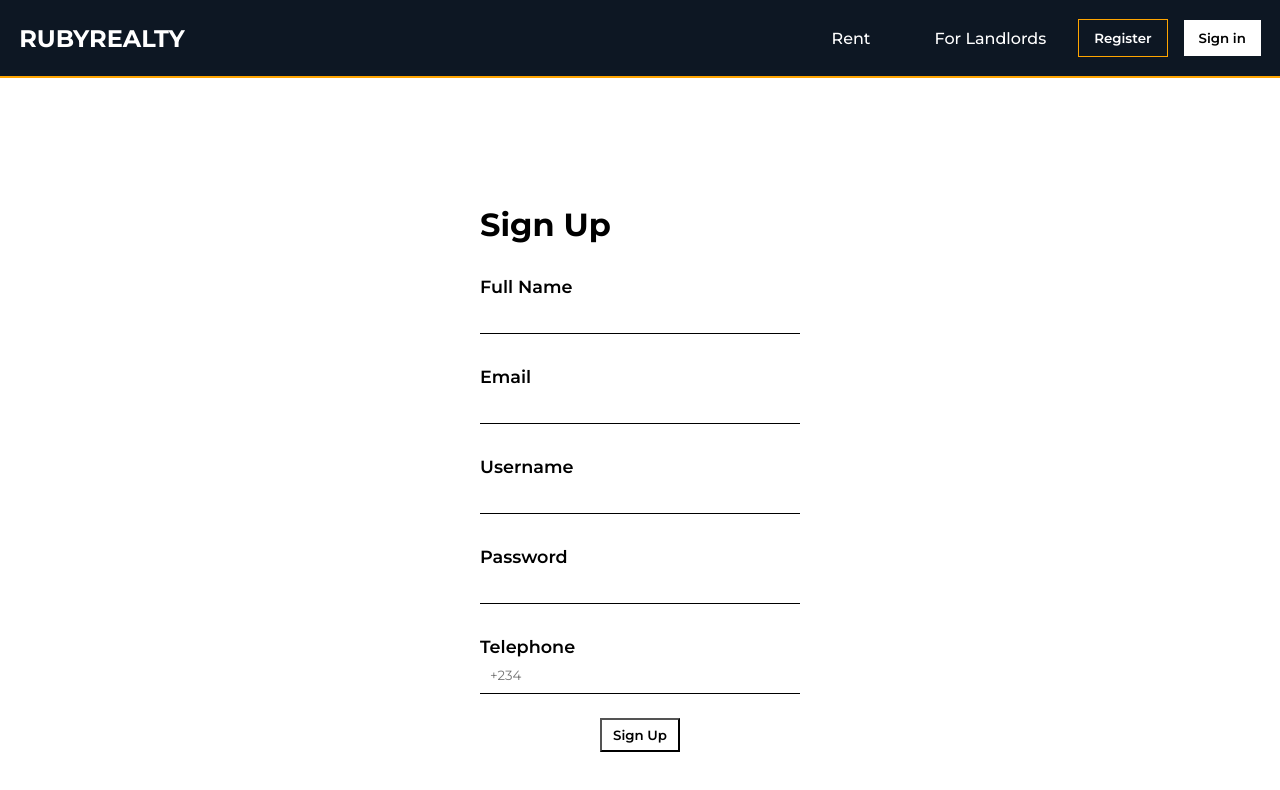
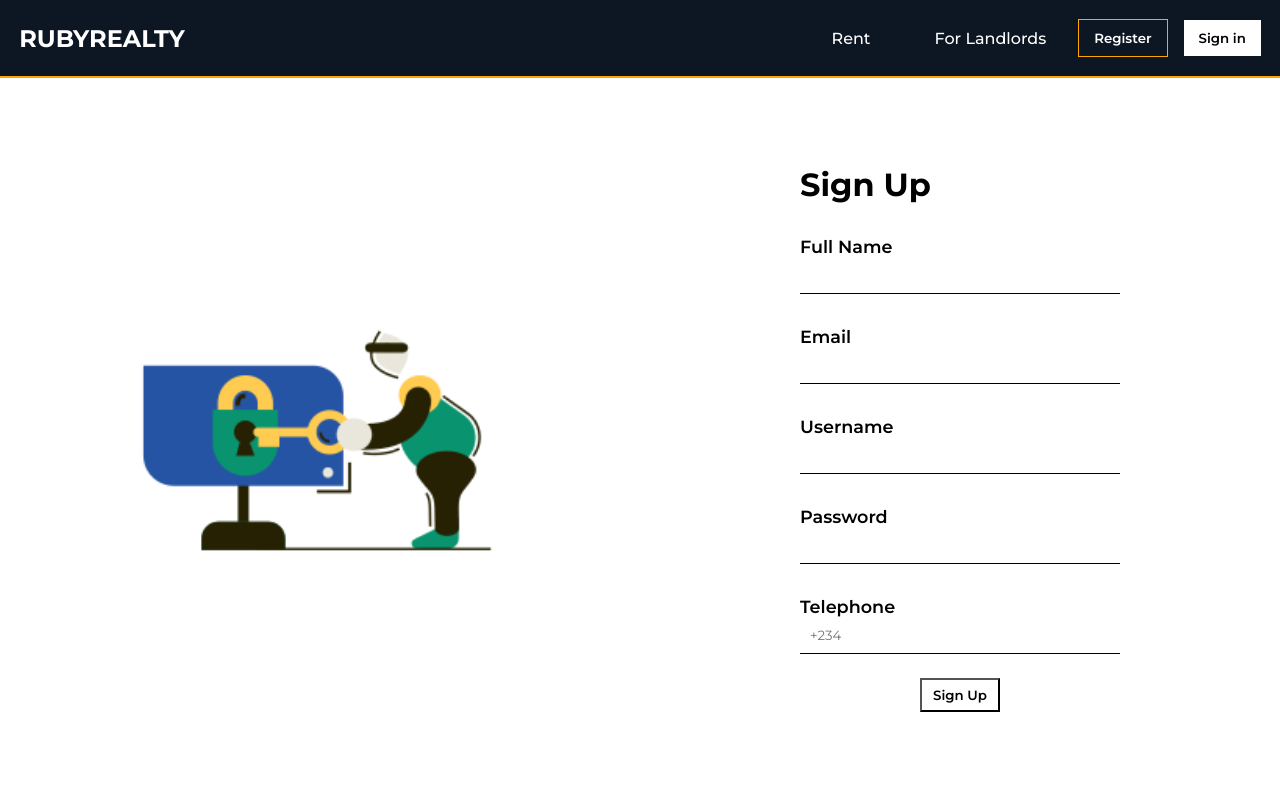
Before and after one commit to Ruby-Fire/Ruby-Homes, a React (Create React App) app: page /register in a window 1280 px wide. Shown: the top 790 px of the page. Built offline with nearby package versions, Linux system fonts and the light colour scheme.

Commit message:
Illuistrations

```diff
--- a/src/Components/Login.jsx
+++ b/src/Components/Login.jsx
@@ -7,6 +7,7 @@ import { useState } from 'react';
 import { useNavigate } from 'react-router-dom';
 import 'react-toastify/dist/ReactToastify.css';
 import Illustration from "../Assets/login-illu.png";
+import { Fade } from 'react-awesome-reveal';
 
 const Container = styled.div`
     display: flex;
@@ -99,6 +100,7 @@ const Login = () => {
     }
 
   return (
+    <Fade>
     <Container>
         <ImageContainer>
             <img src={Illustration} alt="" />
@@ -113,6 +115,7 @@ const Login = () => {
         </form>
         </FormContainer>
     </Container>
+    </Fade>
   )
 }
 
--- a/src/Components/Register.jsx
+++ b/src/Components/Register.jsx
@@ -6,16 +6,15 @@ import { getAuth, createUserWithEmailAndPassword} from "firebase/auth";
 import { toast } from 'react-toastify';
 import { Fade } from "react-awesome-reveal";
 import 'react-toastify/dist/ReactToastify.css';
+import Illustration from "../Assets/signup-illu.png";
+
 
 
 const Container = styled.div`
     display: flex;
-    justify-content: center;
-    align-items: center;
-    height: 100vh;
+    height: 90vh;
 
     form {
-        // border: 2px solid orange;
         display: flex;
         flex-direction: column;
         width: 30vw;
@@ -32,7 +31,6 @@ const Container = styled.div`
         input {
             border: none;
             border-bottom: 1px solid;
-            // margin-top: 1rem;
             padding: 10px;
             outline: none;
         }
@@ -48,6 +46,23 @@ const Container = styled.div`
         }
     }
 `
+const ImageDivider = styled.div`
+        width: 50%;
+        display:flex;
+        align-items: center;
+        justify-content: center;
+
+    img {
+        width : 400px;
+    }
+`
+
+const RegisterForm = styled.div`
+    width: 50%;
+    display:flex;
+    overflow-y: scroll;
+`
+
 
 const Register = () => {
     const firebaseConfig = {
@@ -105,11 +120,14 @@ const Register = () => {
     }
    }
     return (
-        <Fade direction="right">
+        <Fade>
         <Container>
+            <ImageDivider>
+                <img src={Illustration} alt="" />
+            </ImageDivider>
+            <RegisterForm>
             <form action="post" onSubmit={onSubmit} >
                 <h1>Sign Up</h1>
-
                 <label>Full Name</label>
                 <input type="text" id="fullName" value={fullName} onChange={onChange}/>
                 <label>Email</label>
@@ -120,10 +138,9 @@ const Register = () => {
                 <input type="password"id="Password" value={Password} onChange={onChange} />
                 <label>Telephone</label>
                 <input type="text" placeholder="+234" id="Telephone" value={Telephone} onChange={onChange} />
-
-
                 <button>Sign Up</button>
             </form>
+            </RegisterForm>
         </Container>
         </Fade>
      );
```
